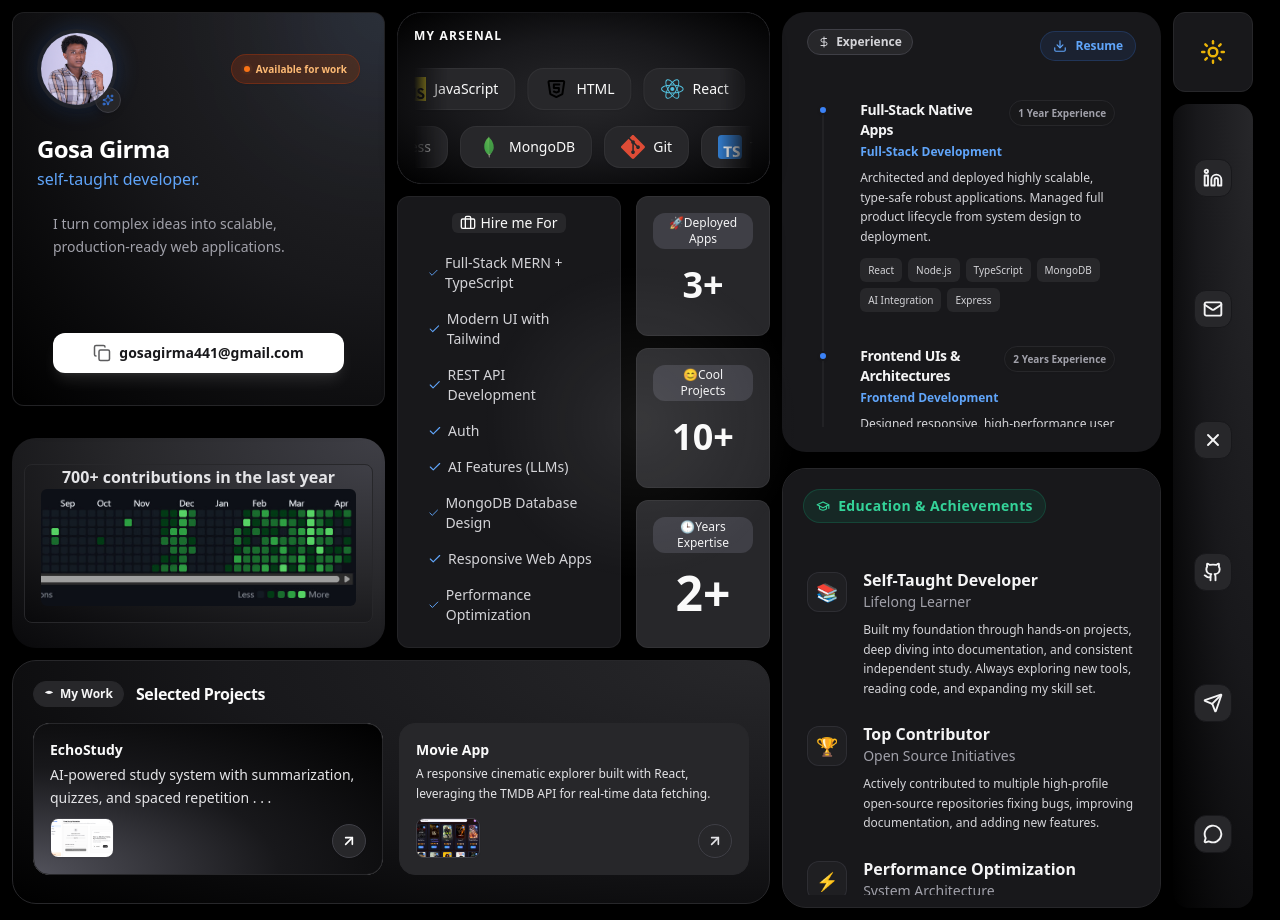
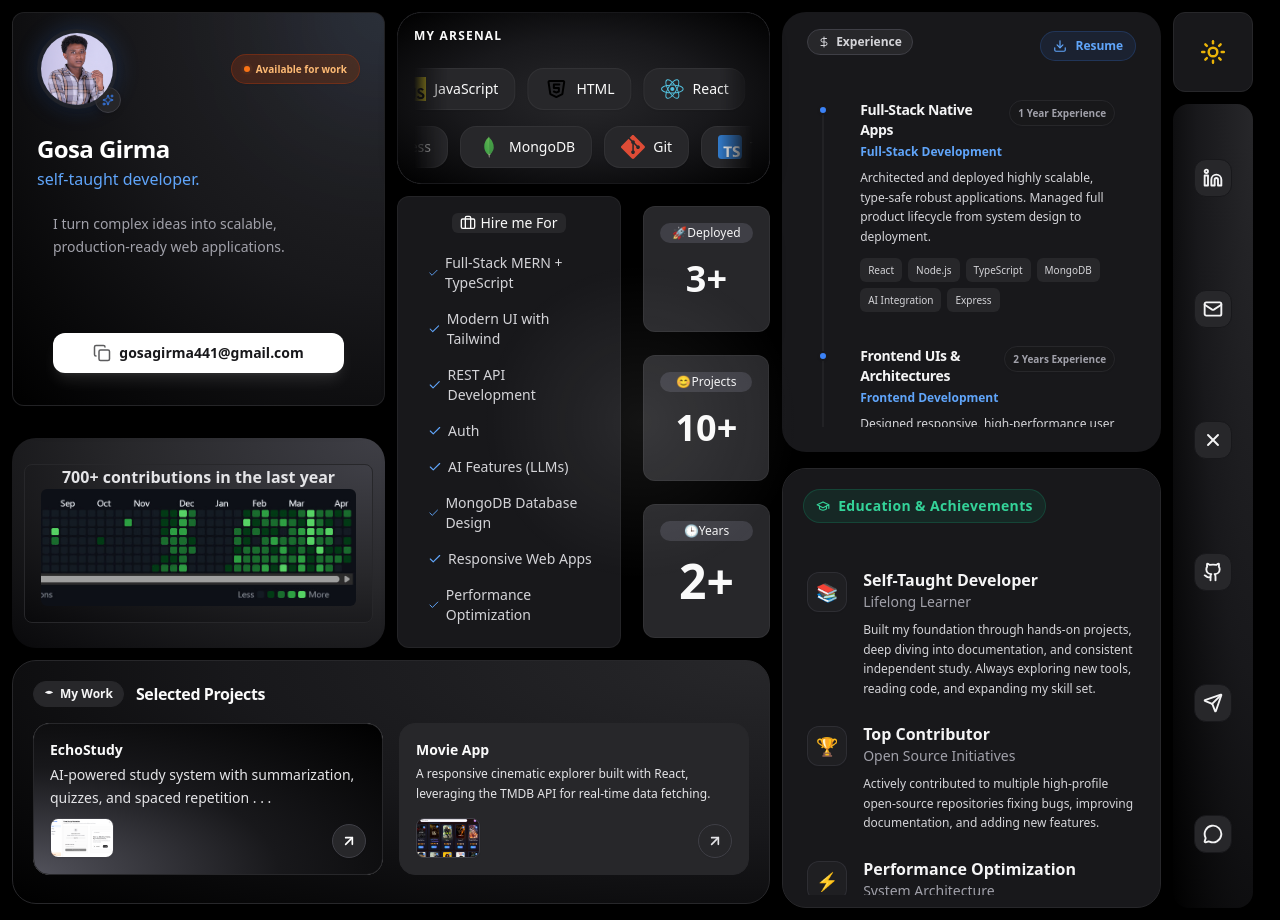
Before and after one commit to gosag/bentofolio, a React (Vite) app in the folder bentofolio/: page / in a window 1280 px wide. Built offline with nearby package versions, Linux system fonts and the light colour scheme.

Commit message:
fix: refine card hover effects and update labels for clarity in HireMeForCard component

```diff
--- a/bentofolio/src/InfoGrid.tsx
+++ b/bentofolio/src/InfoGrid.tsx
@@ -140,25 +140,25 @@ const HireMeForCard = () => {
           animate={{ opacity: 1 }}
           transition={{ delay: 0.4, duration: 0.5 }}
         >
-          <Card className=" rounded-3xl shadow-xl bg-zinc-100 hover:shadow-md hover:scale-[1.05] transition duration-300 dark:bg-zinc-800 dark:border-white/5">
+          <Card className=" rounded-3xl shadow-xl bg-zinc-100 hover:shadow-md hover:scale-[1.02] transition duration-200 dark:bg-zinc-800 dark:border-white/5 hover:dark:bg-[radial-gradient(circle_at_top_right,_theme(colors.blue.700),_theme(colors.zinc.800),_theme(colors.zinc.900))] hover:dark:ring-1 hover:dark:ring-blue-700/50">
             <CardHeader className="px-2">
-              <p className="bg-slate-200 text-xs w-[100%] rounded-xl px-2 py-0.5 text-center font-medium dark:bg-zinc-700 dark:text-zinc-100"> 🚀Deployed Apps</p>
+              <p className="bg-slate-200 text-xs w-[100%] rounded-xl px-3 py-0.5 text-center font-medium dark:bg-zinc-700 dark:text-zinc-100"> 🚀Deployed</p>
             </CardHeader>
             <CardContent className="pb-4 pt-0 px-4">
               <h1 className="text-4xl text-center font-bold dark:text-zinc-50">3+</h1>
             </CardContent>
           </Card>
-          <Card className=" rounded-3xl shadow-xl bg-zinc-100 hover:shadow-md hover:scale-[1.05] transition duration-300 dark:bg-zinc-800 dark:border-white/5">
+          <Card className=" rounded-3xl shadow-xl bg-zinc-100 hover:shadow-md hover:scale-[1.02] transition duration-200 dark:bg-zinc-800 dark:border-white/5 hover:dark:bg-[radial-gradient(ellipse_at_top_right,_theme(colors.orange.700),_theme(colors.zinc.800),_theme(colors.zinc.900))] hover:dark:ring-1 hover:dark:ring-orange-700/50">
             <CardHeader className="px-2">
-              <p className="bg-slate-200 text-xs w-[100%] rounded-xl px-2 py-0.5 text-center font-medium dark:bg-zinc-700 dark:text-zinc-100"> 😊Cool Projects</p>
+              <p className="bg-slate-200 text-xs w-[100%] rounded-xl px-4 py-0.5 text-center font-medium dark:bg-zinc-700 dark:text-zinc-100"> 😊Projects</p>
             </CardHeader>
             <CardContent className="pb-4 pt-0 px-4">
               <h1 className="text-4xl text-center font-bold dark:text-zinc-50">10+</h1>
             </CardContent>
           </Card>
-          <Card className=" rounded-3xl shadow-xl bg-zinc-100 hover:shadow-md hover:scale-[1.05] transition duration-300 dark:bg-zinc-800 dark:border-white/5">
+          <Card className=" rounded-3xl shadow-xl bg-zinc-100 hover:shadow-md hover:scale-[1.02] transition duration-200 dark:bg-zinc-800 dark:border-white/5 hover:dark:bg-[radial-gradient(ellipse_at_top_right,_theme(colors.green.700),_theme(colors.zinc.800),_theme(colors.zinc.900))] hover:dark:ring-1 hover:dark:ring-green-700/50">
             <CardHeader className="px-2">
-              <p className="bg-slate-200 text-xs w-[100%] rounded-xl px-2 py-0.5 text-center font-medium dark:bg-zinc-700 dark:text-zinc-100"> 🕒Years Expertise</p>
+              <p className="bg-slate-200 text-xs w-[100%] rounded-xl py-0.5 px-6 text-center font-medium dark:bg-zinc-700 dark:text-zinc-100"> 🕒Years</p>
             </CardHeader>
             <CardContent className="pb-4 pt-0 px-4">
               <h1 className="text-5xl text-center font-bold dark:text-zinc-50">2+</h1>
```
